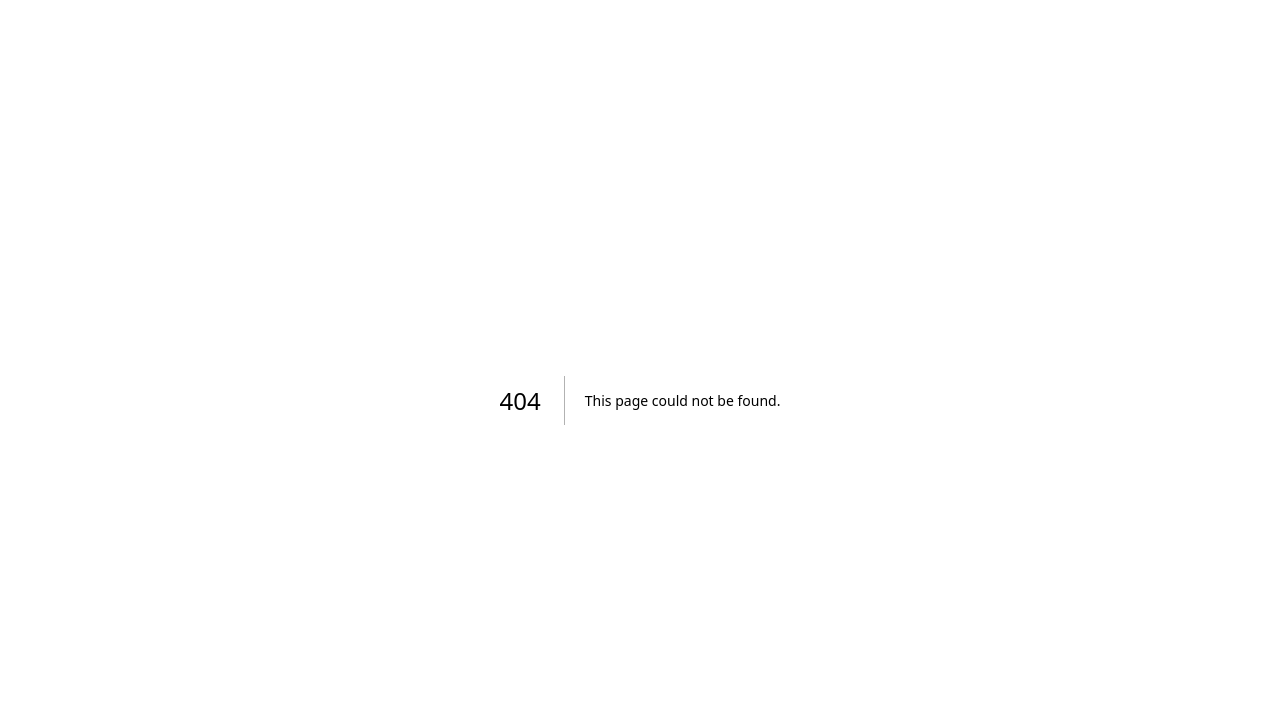
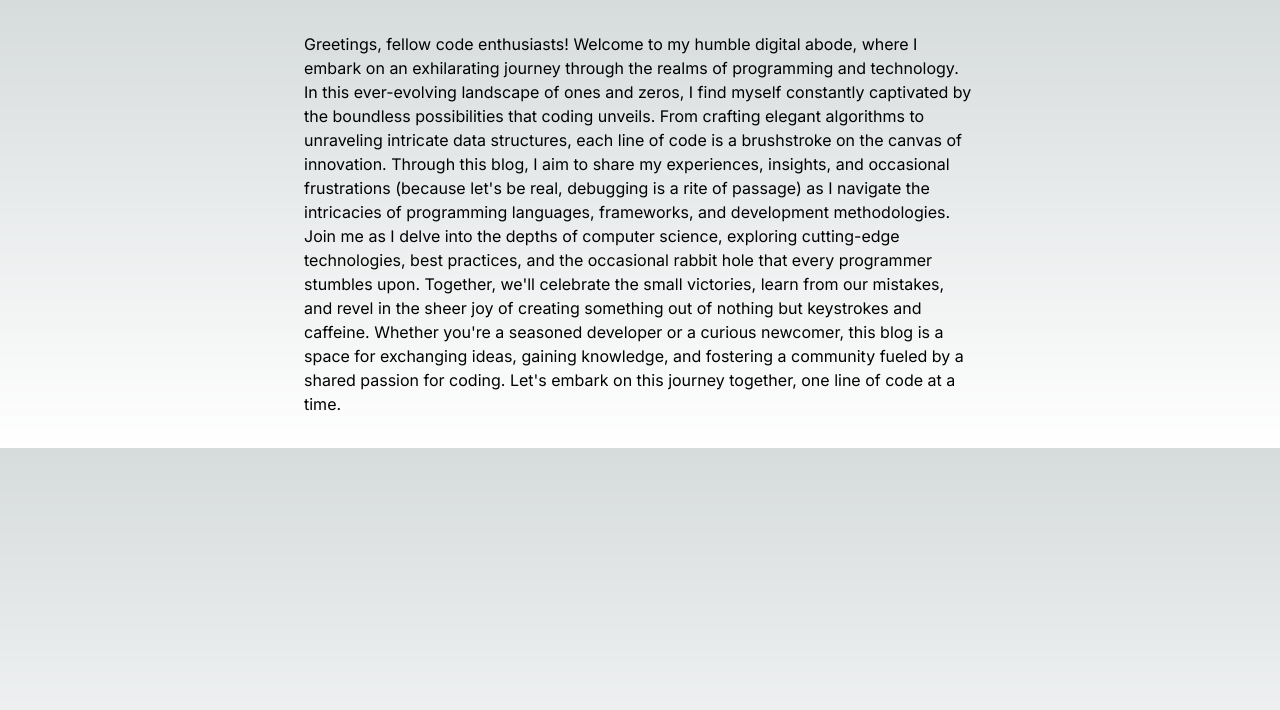
Before and after one commit to shadinmhd/blog, a Next.js app: page /about in a window 1280 px wide. Before the commit this address had no page. Shown: the top 710 px of the page. Built offline with nearby package versions, Linux system fonts and the light colour scheme.

Commit message:
update: about page

```diff
--- /dev/null
+++ b/app/about/page.tsx
@@ -0,0 +1,15 @@
+import React from 'react'
+
+const About = () => {
+	return (
+		<div className='mx-auto max-w-2xl py-8'>
+			Greetings, fellow code enthusiasts! Welcome to my humble digital abode, where I embark on an exhilarating journey through the realms of programming and technology.
+			In this ever-evolving landscape of ones and zeros, I find myself constantly captivated by the boundless possibilities that coding unveils. From crafting elegant algorithms to unraveling intricate data structures, each line of code is a brushstroke on the canvas of innovation.
+			Through this blog, I aim to share my experiences, insights, and occasional frustrations (because let's be real, debugging is a rite of passage) as I navigate the intricacies of programming languages, frameworks, and development methodologies.
+			Join me as I delve into the depths of computer science, exploring cutting-edge technologies, best practices, and the occasional rabbit hole that every programmer stumbles upon. Together, we'll celebrate the small victories, learn from our mistakes, and revel in the sheer joy of creating something out of nothing but keystrokes and caffeine.
+			Whether you're a seasoned developer or a curious newcomer, this blog is a space for exchanging ideas, gaining knowledge, and fostering a community fueled by a shared passion for coding. Let's embark on this journey together, one line of code at a time.
+		</div>
+	)
+}
+
+export default About
```
